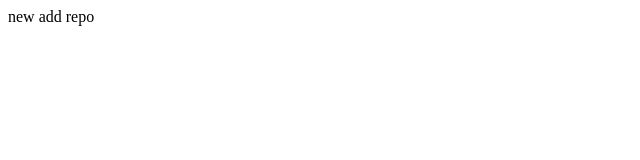
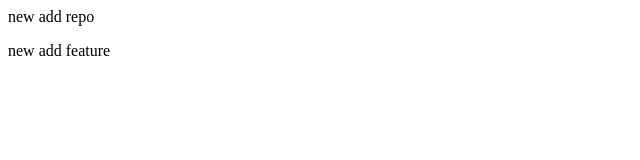
Before and after one commit to vishalshettyblr/localrepo, a plain HTML site: page index.html in a window 1280 px wide. Shown: the full height of the page, 0-640 px from the left. Drawn offline with Linux system fonts and the light colour scheme.

Commit message:
add new feature

```diff
--- a/index.html
+++ b/index.html
@@ -1 +1,2 @@
 <p>new add repo</p>
+<p>new add feature</p>
```
